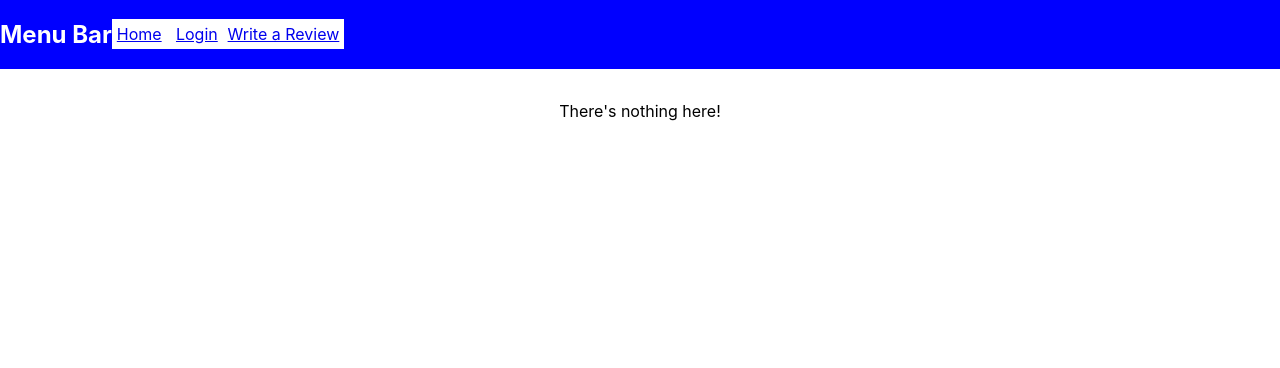
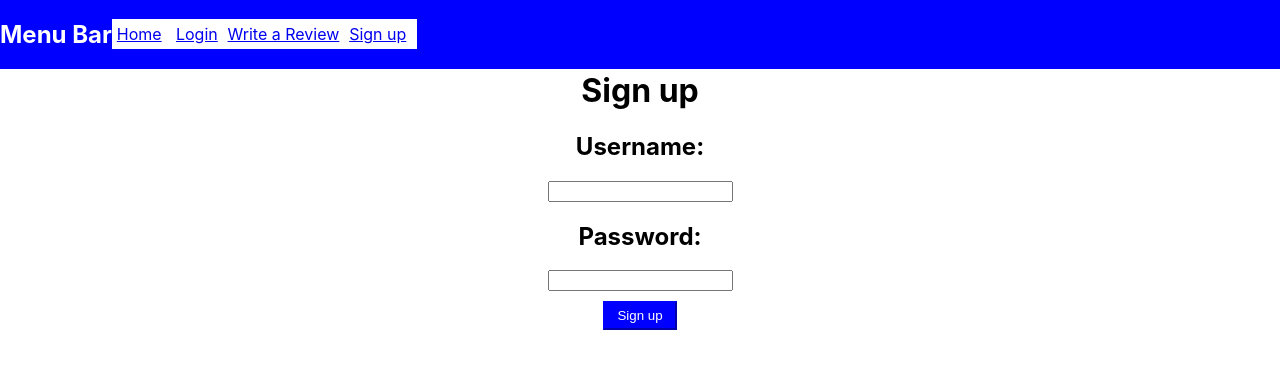
Before and after one commit to ArushRam/BruinBytes, a React (Create React App) app in the folder client/: page /signup in a window 1280 px wide. Shown: the top 368 px of the page. Built offline with nearby package versions, Linux system fonts and the light colour scheme.

Commit message:
Added prototype frontend for signup page
(pretty much just a reskin of the login page for now)
Later want to submit this data to the MongoDB database to store
Also need to add checks for username and password length (maybe also password restrictions?)

```diff
--- a/client/src/components/MenuBar.js
+++ b/client/src/components/MenuBar.js
@@ -5,12 +5,13 @@ import './MenuBar.css';
 function MenuBar(props) {
   return (
     <div className="menubar">
-      <h2>Menu Bar</h2>
+      <h2> Menu Bar </h2>
       <nav>
         <ul>
           <Link to="/home">Home</Link> |{" "}
           <Link to="/login">Login</Link>|{" "}
-          <Link to="/review">Write a Review</Link>
+          <Link to="/review">Write a Review</Link>|{" "}
+          <Link to="/signup">Sign up</Link>|{" "}
         </ul>
       </nav>
     </div>
--- /dev/null
+++ b/client/src/components/SignupPage.css
@@ -0,0 +1,9 @@
+.signuppage {}
+
+.signupButton {
+  background-color: blue;
+  color: white;
+  border-color: blue;
+  padding: 5px 12px;
+  margin-top: 10px
+}
--- /dev/null
+++ b/client/src/components/SignupPage.js
@@ -0,0 +1,46 @@
+import React, {useState} from 'react';
+import './SignupPage.css'
+
+function SignupPage() {
+
+  const [userInput, setUserInput] = useState(
+    {
+      username: "",
+      password: ""
+    }
+  )
+
+  const handleSubmit = (e) => {
+    e.preventDefault();
+    // submit POST to middleware here
+    console.log(userInput)
+    console.log("Signed up!");
+  }
+
+  return (
+    <div className="signuppage">
+      <h1>Sign up</h1>
+      <form onSubmit={e => handleSubmit(e)} >
+      <h2>Username: </h2>
+      <input
+        type="text"
+        value={userInput.username}
+        onChange={e => setUserInput({...userInput, username: e.target.value})}
+      />
+      <h2>Password: </h2>
+      <input
+        type='password'
+        name='password'
+        value={userInput.password}
+        onChange={e => setUserInput({...userInput, password: e.target.value})}
+      />
+
+      <button type="submit" class="signupButton">Sign up</button>
+    </form>
+    </div>
+  );
+}
+
+
+
+export default SignupPage;
--- a/client/src/index.js
+++ b/client/src/index.js
@@ -8,6 +8,7 @@ import DiningHallContainer from './components/DiningHallContainer';
 import reportWebVitals from './reportWebVitals';
 import DiningHallInfo from './components/DiningHallInfo';
 import ReviewPage from './components/ReviewPage';
+import SignupPage from './components/SignupPage';
 
 
 ReactDOM.render(
@@ -19,6 +20,7 @@ ReactDOM.render(
           <Route path='/login' element={<LoginPage />} />
           <Route path='/review' element={<ReviewPage />} /> { /*only if user is logged in (fix later) */}
           <Route path='/dininghall/:dininghall' element={<DiningHallInfo />} />
+          <Route path='/signup' element={<SignupPage />} />
           <Route index element={<DiningHallContainer />}/>
           <Route /* for undefined routes */
             path="*"
```
